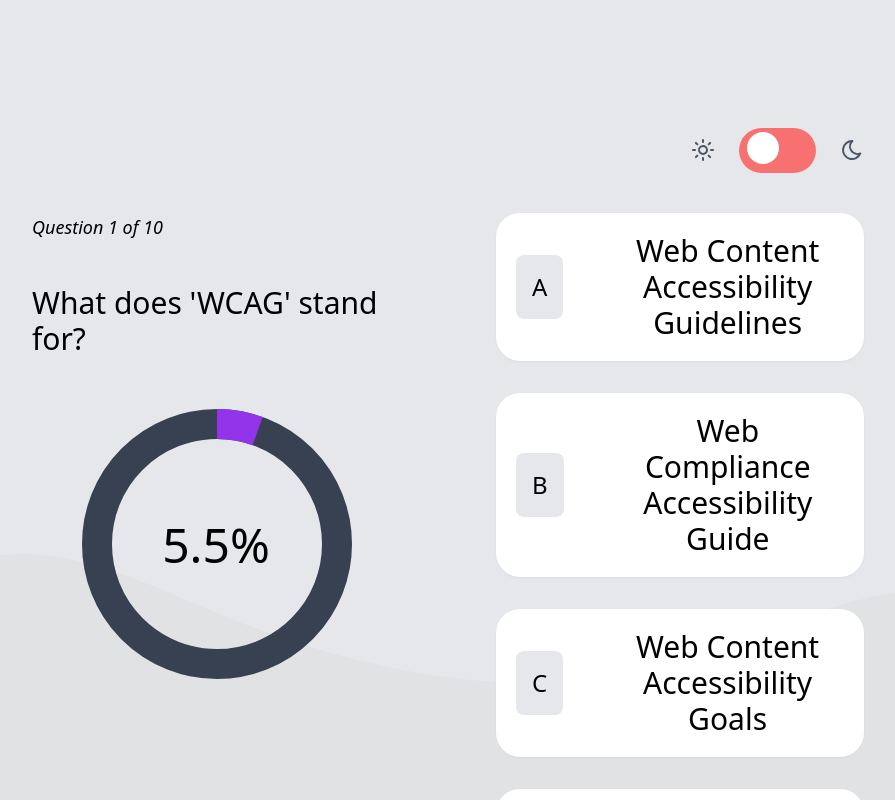
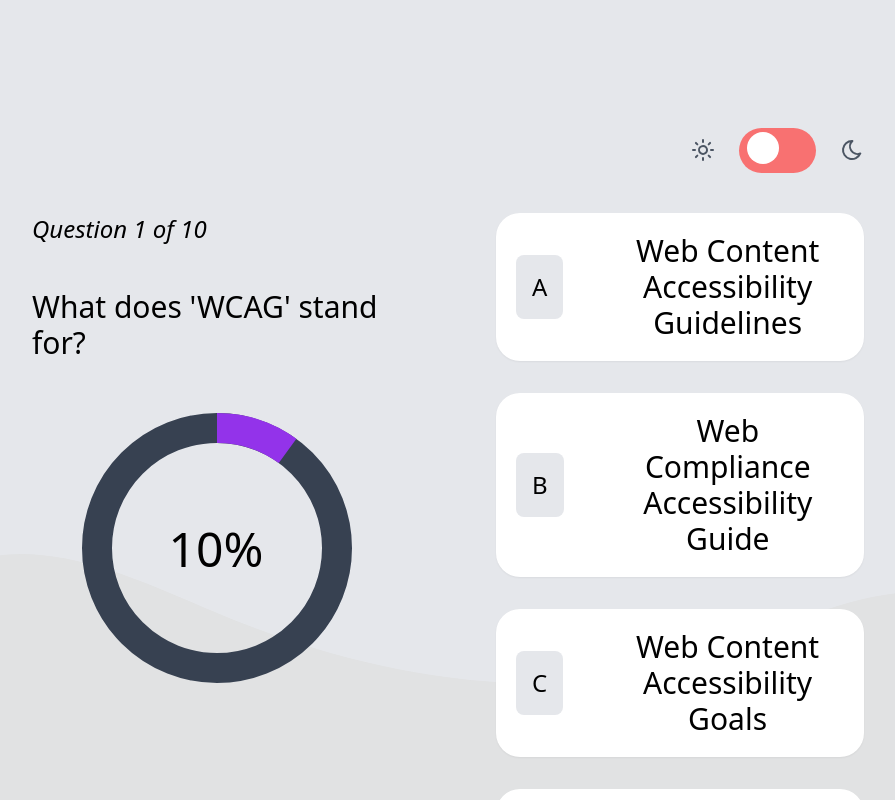
Before and after one commit to ricmiber96/frontend-quiz-app, a React (Vite) app: page /accessibility in a window 1280 px wide. Shown: the whole page, without its empty margins (192-1087 px from the left). Built offline with nearby package versions, Linux system fonts and the light colour scheme.

Commit message:
Circular Progress Bar & functionally

```diff
--- a/src/components/QuizComponents/CircularProgress.jsx
+++ b/src/components/QuizComponents/CircularProgress.jsx
@@ -1,6 +1,6 @@
 import React, { useState, useEffect } from 'react'
 
-export default function CircularProgress ({ percent }) {
+export default function CircularProgress ({ percentage }) {
   const [circumference, setCircumference] = useState(2 * (22 / 7) * 120)
 
   useEffect(() => {
@@ -28,11 +28,11 @@ export default function CircularProgress ({ percent }) {
           strokeWidth='30'
           fill='transparent'
           strokeDasharray={circumference}
-          strokeDashoffset={circumference - (percent / 100) * circumference}
+          strokeDashoffset={circumference - (percentage / 100) * circumference}
           className='text-purple-600'
         />
       </svg>
-      <span className='absolute text-5xl'>{`${percent}%`}</span>
+      <span className='absolute text-5xl'>{`${percentage}%`}</span>
     </div>
   )
 }
--- a/src/components/QuizComponents/QuizGrid.jsx
+++ b/src/components/QuizComponents/QuizGrid.jsx
@@ -11,6 +11,7 @@ export default function QuizGrid (props) {
   const location = useLocation()
   const quizCategory = location.pathname.split('/')[1]
   const { index, choosenAnswer, selectAnswer, setCorrectAnswer, correctAnswer, setIndex, setScore, score } = useQuiz()
+  const [percentage, setPercentage] = useState(0)
   const navigate = useNavigate()
 
   const [userAnswer, setUserAnswer] = useState('')
@@ -26,6 +27,7 @@ export default function QuizGrid (props) {
     questionsArray = QUIZZES.filter((quiz) => quiz.title.toLowerCase() === quizCategory)[0].questions
     questionTitle = QUIZZES.filter((quiz) => quiz.title.toLowerCase() === quizCategory)[0].questions[index].question
     questionAnswers = QUIZZES.filter((quiz) => quiz.title.toLowerCase() === quizCategory)[0].questions[index].option
+    setPercentage((index + 1) * 100 / questionsArray.length)
   }, [index])
 
   const submitAnswer = () => {
@@ -52,9 +54,9 @@ export default function QuizGrid (props) {
   return (
     <div className='grid grid-cols-2 gap-24 mt-10'>
       <div className='flex flex-col gap-11 desktop:pb-12 mobile:gap-5 mobile:pb-4'>
-        <p className='text-lg italic transition-all duration-300'>Question {index + 1} of {questionsArray.length}</p>
+        <p className='text-2xl italic transition-all duration-300'>Question {index + 1} of {questionsArray.length}</p>
         <h2 className='text-3xl font-medium transition-all duration-300'>{questionTitle}</h2>
-        <CircularProgress percent={5.5}/>
+        <CircularProgress percentage={percentage}/>
       </div>
       <div className='flex flex-col space-y-8'>
         {
```
